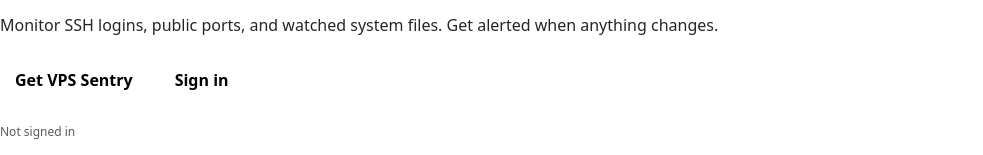
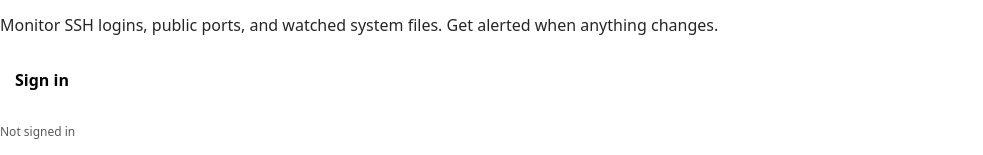
Before and after one commit to Emaren/vps-sentry-web, a Next.js app: page / in a window 1280 px wide. Shown: the part 435-590 px from the top of the page, without its empty margins (0-983 px from the left). Built offline with nearby package versions, Linux system fonts and the light colour scheme; no server answers.

Commit message:
ux: remove get-vps-sentry CTA from public home

```diff
--- a/src/app/page.tsx
+++ b/src/app/page.tsx
@@ -33,9 +33,6 @@
       </p>
 
       <div style={{ display: "flex", gap: 12, marginTop: 18, flexWrap: "wrap" }}>
-        <Link href="/get-vps-sentry" style={btn()}>
-          Get VPS Sentry
-        </Link>
         {session ? (
           <Link href="/dashboard" style={btn()}>
             Go to dashboard
```
